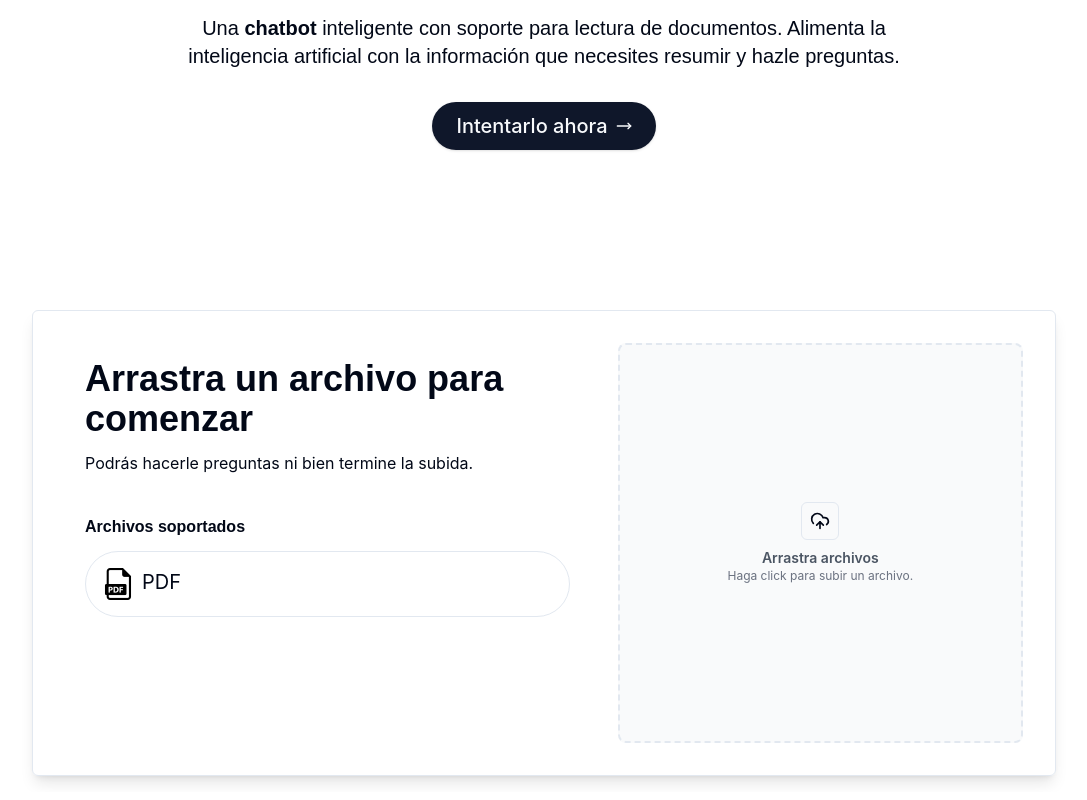
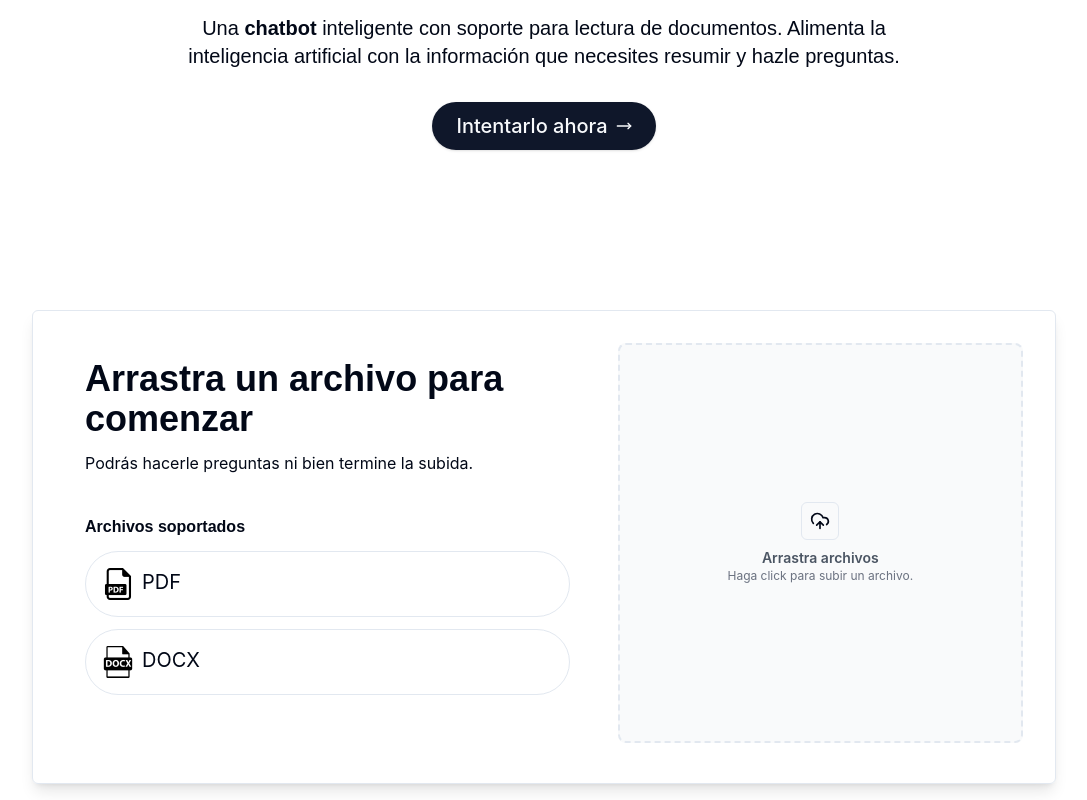
Before and after one commit to danteBenitez/seminario-iii-tp-final, a React (Vite) app in the folder frontend/: page / in a window 1280 px wide. Shown: the part 568-1368 px from the top of the page, without its empty margins (96-1183 px from the left). Built offline with nearby package versions, Linux system fonts and the light colour scheme; a web font is replaced by a local one.

Commit message:
chore: Add DOCX as allowed document type

```diff
--- a/frontend/src/pages/home.tsx
+++ b/frontend/src/pages/home.tsx
@@ -52,6 +52,10 @@ export default function Home() {
               <div className="flex gap-2 border border-1 rounded-full p-4 me-5 my-3">
                 <img src="/icons/pdf.png" className="h-8 w-8" />
                 <span className="text-xl text-bold">PDF</span>
+              </div>
+              <div className="flex gap-2 border border-1 rounded-full p-4 me-5 my-3">
+                <img src="/icons/docx.png" className="h-8 w-8" />
+                <span className="text-xl text-bold">DOCX</span>
               </div>
             </div>
           </div>
```
